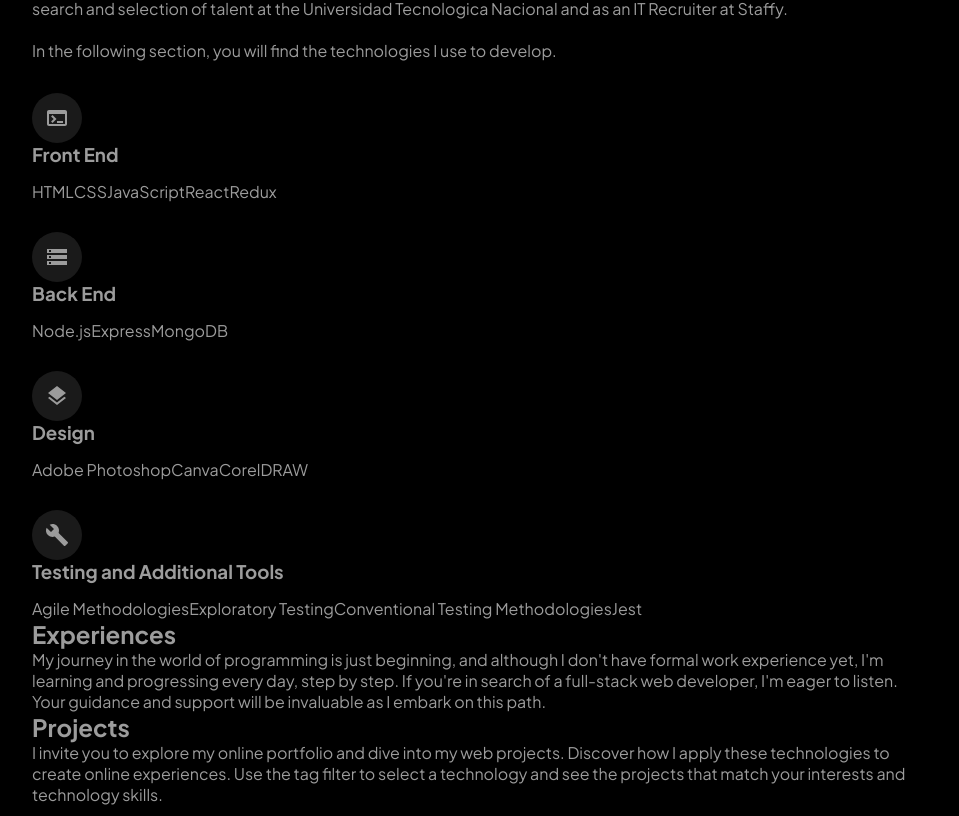
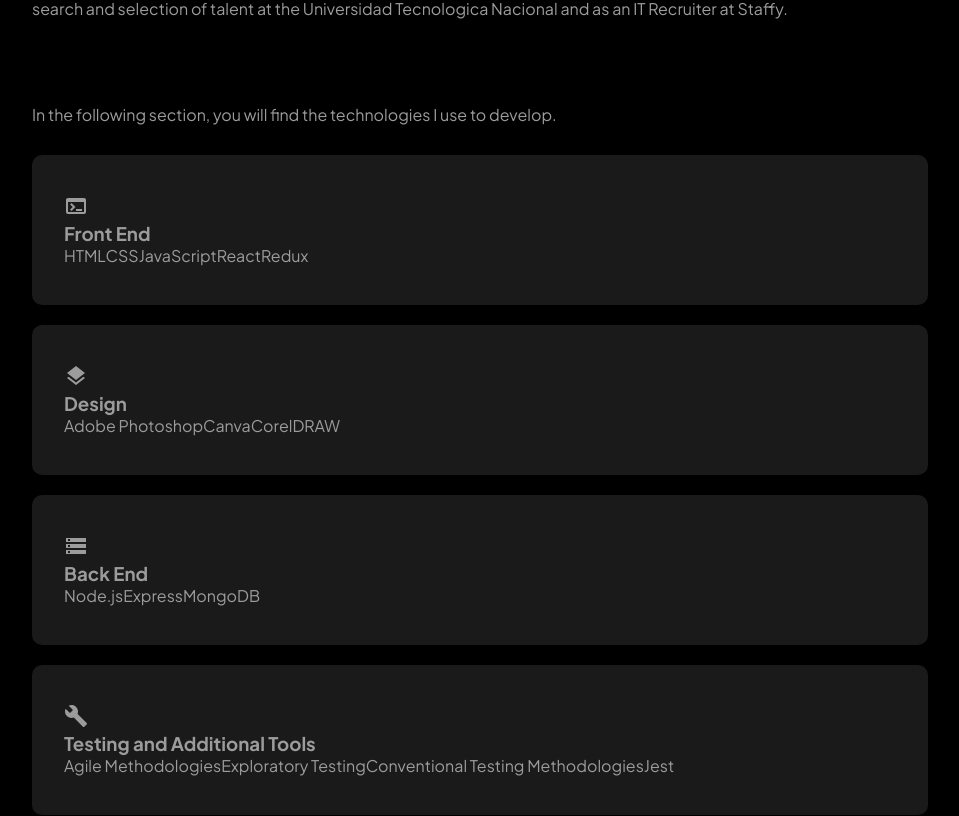
Before and after one commit to lucastamburlini/portfolio, a React (Vite) app: page / in a window 1280 px wide. Shown: the part 1033-1849 px from the top of the page, without its empty margins (160-1119 px from the left). Built offline with nearby package versions, Linux system fonts and the light colour scheme.

Commit message:
styles: arreglos generales

```diff
--- a/src/assets/translations.js
+++ b/src/assets/translations.js
@@ -9,7 +9,9 @@ const translations = {
     about_title: "About",
     about_text_I: "Passionate about technology and programming, I was born on June 3, 1991 in Concepción del Uruguay, Entre Ríos, Argentina, and I graduated from Universidad de Belgrano as University Analyst in Human Capital Management in 2022.",
     about_text_II: "After finishing my degree, I discovered my true vocation as a developer and graduated as a Full Stack Web Developer at Henry, where I acquired the necessary skills to work in the world of technology. On the other hand, I also specialized in search and selection of talent at the Universidad Tecnologica Nacional and as an IT Recruiter at Staffy.",
-    about_text_III: "In the following section, you will find the technologies I use to develop.",
+
+    // Skill
+    skill_text_I: "In the following section, you will find the technologies I use to develop.",
 
     // Experiences
     experiences_title: "Experiences",
@@ -49,7 +51,9 @@ const translations = {
     about_title: "Sobre mí",
     about_text_I: "Apasionado por la tecnología y la programación, nací el 3 de junio de 1991 en Concepción del Uruguay, Entre Ríos, Argentina, y me recibí en la Universidad de Belgrano como Analista Universitario en Gestión de Capital Humano en 2022.",
     about_text_II: "Luego de terminar la carrera, descubrí mi verdadera vocación como desarrollador y me gradué como Full Stack Web Developer en Henry, donde adquirí las habilidades necesarias para trabajar en el mundo de la tecnología. Por otro lado, también me especialicé en búsqueda y selección de talento en la Universidad Tecnológica Nacional y como IT Recruiter en Staffy.",
-    about_text_III: "En la siguiente sección, encontrarás las tecnologías que utilizo para desarrollar.",
+
+    // Skill
+    skill_text_I: "En la siguiente sección, encontrarás las tecnologías que utilizo para desarrollar.",
 
     // Experiences
     experiences_title: "Experiencias",
--- a/src/components/Skills/Skills.jsx
+++ b/src/components/Skills/Skills.jsx
@@ -1,3 +1,5 @@
+import { useSelector } from "react-redux";
+import translations from "../../assets/translations";
 import LayersIcon from "@mui/icons-material/Layers";
 import TerminalIcon from "@mui/icons-material/Terminal";
 import StorageIcon from "@mui/icons-material/Storage";
@@ -9,61 +11,84 @@ const skills = [
   {
     icon: <TerminalIcon />,
     category: "Front End",
-    items: [
-      { name: "HTML" },
-      { name: "CSS" },
-      { name: "JavaScript" },
-      { name: "React" },
-      { name: "Redux" },
-    ],
+    items: ["HTML", "CSS", "JavaScript", "React", "Redux"],
+    className: "frontendSkill",
   },
   {
     icon: <StorageIcon />,
     category: "Back End",
-    items: [{ name: "Node.js" }, { name: "Express" }, { name: "MongoDB" }],
+    items: ["Node.js", "Express", "MongoDB"],
+    className: "backendSkill",
   },
   {
     icon: <LayersIcon />,
     category: "Design",
-    items: [
-      { name: "Adobe Photoshop" },
-      { name: "Canva" },
-      { name: "CorelDRAW" },
-    ],
+    items: ["Adobe Photoshop", "Canva", "CorelDRAW"],
+    className: "designSkill",
   },
   {
     icon: <BuildIcon />,
     category: "Testing and Additional Tools",
     items: [
-      { name: "Agile Methodologies" },
-      { name: "Exploratory Testing" },
-      { name: "Conventional Testing Methodologies" },
-      { name: "Jest" },
+      "Agile Methodologies",
+      "Exploratory Testing",
+      "Conventional Testing Methodologies",
+      "Jest",
     ],
+    className: "testingSkill",
   },
 ];
 
 const Skills = () => {
+  const currentLanguage = useSelector((state) => state.language);
+
+  const skillsTop = skills.filter(
+    (item) => item.category === "Front End" || item.category === "Design"
+  );
+
+  const skillsButton = skills.filter(
+    (item) =>
+      item.category === "Back End" ||
+      item.category === "Testing and Additional Tools"
+  );
+
   return (
-    <div id="skills" className={style.skills}>
-      {skills.map((skill) => (
-        <div className={style.skillContainer} key={skill.category}>
-          <div className={style.skillTitle}>
-            <div className={style.skillTitleSvg}>{skill.icon}</div>
-            <div>
-              <h3>{skill.category}</h3>
+    <div id="skills" className={style.skillsContainer}>
+      <div className={style.skillsTitle}>
+        <p>{translations[currentLanguage].skill_text_I}</p>
+      </div>
+      <div className={style.skillGroup}>
+        <div className={style.skillGroupTop}>
+          {skillsTop.map((item, index) => (
+            <div key={index} className={style[item.className]} >
+              <div>{item.icon}</div>
+              <div>
+                <h3>{item.category}</h3>
+              </div>
+              <div>
+                {item.items.map((item, index) => (
+                  <span key={index}>{item}</span>
+                ))}
+              </div>
             </div>
-          </div>
-
-          <div className={style.skillCard}>
-            {skill.items.map((item) => (
-              <div key={item.name}>
-                <div className={style.skill}>{item.name}</div>
+          ))}
+        </div>
+        <div className={style.skillGroupButton}>
+          {skillsButton.map((item, index) => (
+            <div key={index} className={style[item.className]}>
+              <div>{item.icon}</div>
+              <div>
+                <h3>{item.category}</h3>
               </div>
-            ))}
-          </div>
+              <div>
+                {item.items.map((item, index) => (
+                  <span key={index}>{item}</span>
+                ))}
+              </div>
+            </div>
+          ))}
         </div>
-      ))}
+      </div>
     </div>
   );
 };
--- a/src/components/Skills/Skills.module.css
+++ b/src/components/Skills/Skills.module.css
@@ -1,41 +1,118 @@
-.skills {
+.skillsContainer {
   display: flex;
   flex-wrap: wrap;
   width: 100%;
   gap: 30px;
+  padding: var(--pd-1);
 }
 
-.skillContainer {
+.skillsTitle {
   width: 100%;
 }
 
-.skillTitle {
-  margin-bottom: 15px;
+.skillGroup {
+  width: 100%;
+  display: flex;
+  flex-wrap: wrap;
+  gap: 20px;
 }
 
-.skillTitleSvg {
+.skillGroupTop {
   display: flex;
-  align-items: center;
-  justify-content: center;
-  background-color: var(--bg-color-off);
-  height: 50px;
-  width: 50px;
-  border-radius: 50%;
+  flex-direction: column;
+  width: 100%;
+  gap: 20px;
 }
 
-.skillCard {
+.skillGroupButton {
+  width: 100%;
   display: flex;
-  flex-wrap: wrap;
-  width: 100%;
+  flex-direction: column;
+  gap: 20px;
 }
 
-@media (max-width: 768px) {
-  .skills {
-    flex-direction: column;
-    align-items: center;
-  }
+.frontendSkill {
+  background-color: var(--bg-color-off);
+  width: 100%;
+  padding: 32px;
+  border-radius: 10px;
+  height: 150px;
+  display: flex;
+  flex-direction: column;
+  justify-content: center;
+  align-items: start;
+}
 
-  .skillContainer {
-    max-width: 100%;
-  }
+.backendSkill {
+  background-color: var(--bg-color-off);
+  width: 100%;
+  padding: 32px;
+  border-radius: 10px;
+  height: 150px;
+  display: flex;
+  flex-direction: column;
+  justify-content: center;
+  align-items: start;
 }
+
+.designSkill {
+  background-color: var(--bg-color-off);
+  width: 100%;
+  padding: 32px;
+  border-radius: 10px;
+  height: 150px;
+  display: flex;
+  flex-direction: column;
+  justify-content: center;
+  align-items: start;
+}
+
+.testingSkill {
+  background-color: var(--bg-color-off);
+  width: 100%;
+  padding: 32px;
+  border-radius: 10px;
+  height: 150px;
+  display: flex;
+  flex-direction: column;
+  justify-content: center;
+  align-items: start;
+}
+
+
+/*
+.skillGroupTop {
+  display: flex;
+  width: 100%;
+  gap: 20px;
+}
+
+.skillGroupButton {
+  width: 100%;
+  display: flex;
+  gap: 20px;
+}
+
+.frontendSkill {
+  background-color: var(--bg-color-off);
+  width: 70%;
+  padding: 10px;
+}
+
+.backendSkill {
+  background-color: var(--bg-color-off);
+  width: 30%;
+  padding: 10px;
+}
+
+.designSkill {
+  background-color: var(--bg-color-off);
+  width: 30%;
+  padding: 10px;
+}
+
+.testingSkill {
+  background-color: var(--bg-color-off);
+  width: 70%;
+  padding: 10px;
+} */
```
Also changed, not shown: src/components/Skills/Skills2.jsx (added, +78 -0 lines).
